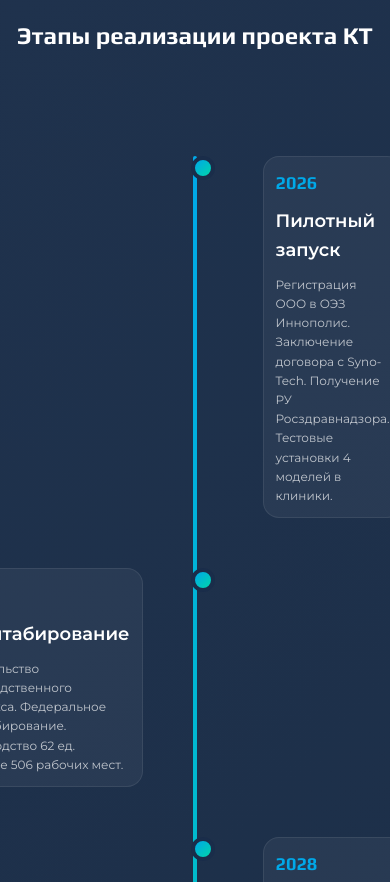
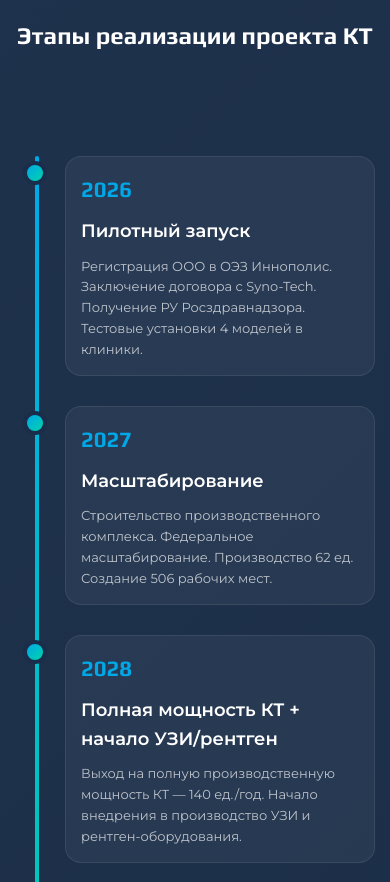
Before and after one commit to Daniyal251/-, a plain HTML site: page index.html in a window 390 px wide. Shown: the part 9385-10267 px from the top of the page. Drawn offline with Linux system fonts and the light colour scheme.

Commit message:
Update index.html

```diff
--- a/index.html
+++ b/index.html
@@ -318,6 +318,7 @@
             .strategy-arrow { transform: rotate(90deg); }
         }
 
+        /* Мобильная версия (включая исправление Timeline) */
         @media (max-width: 768px) {
             header { padding: 10px 15px; }
             .logo-img { height: 70px; }
@@ -355,10 +356,37 @@
             .cluster-total-grid { grid-template-columns: repeat(2, 1fr); gap: 10px; }
             .cluster-total { padding: 20px 15px; }
 
-            .timeline-container { padding-left: 15px; }
-            .timeline-content { padding: 12px; }
-            .timeline-year { font-size: 18px; }
-            .timeline-desc { font-size: 12px; }
+            /* Исправленный мобильный Timeline */
+            .timeline-container { padding-left: 0; }
+            .timeline-line { left: 20px; transform: translateX(0); }
+
+            .timeline-item {
+                width: 100%;
+                margin-left: 0;
+                padding-left: 50px;
+                padding-right: 0;
+                justify-content: flex-start;
+                margin-bottom: 30px;
+            }
+            .timeline-item:nth-child(even) {
+                margin-left: 0;
+                padding-left: 50px;
+                justify-content: flex-start;
+            }
+
+            .timeline-dot {
+                left: 8px;
+                right: auto;
+                top: 5px;
+            }
+            .timeline-item:nth-child(even) .timeline-dot {
+                left: 8px;
+                right: auto;
+            }
+
+            .timeline-content { padding: 15px; max-width: 100%; }
+            .timeline-year { font-size: 22px; }
+            .timeline-desc { font-size: 13px; }
 
             .partners-banner { padding: 35px 15px; }
             .partners-banner h2 { font-size: 20px; }
@@ -366,7 +394,7 @@
 
             .location-content h3 { font-size: 20px; }
             .location-content p { font-size: 13px; }
-            #map-ru, #map-en { height: 280px; }
+            #map-ru, #map-en, #map-cn { height: 280px; }
 
             .contact-info { gap: 15px; }
             .contact-item { padding: 20px 15px; flex-direction: column; text-align: center; }
```
